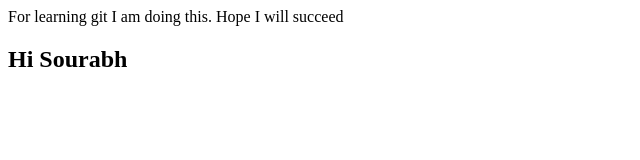
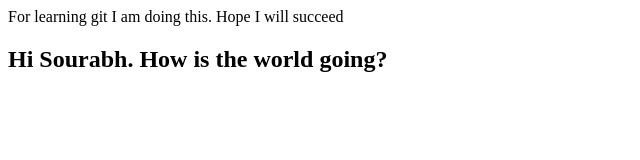
Before and after one commit to Sourabh-058/firstgitrepository, a plain HTML site: page index.html in a window 1280 px wide. Shown: the whole page, without its empty margins (0-640 px from the left). Drawn offline with Linux system fonts and the light colour scheme.

Commit message:
Update index.html

```diff
--- a/index.html
+++ b/index.html
@@ -7,6 +7,6 @@
 </head>
 <body>
     For learning git I am doing this. Hope I will succeed
-    <h2>Hi Sourabh</h2>
+    <h2>Hi Sourabh. How is the world going?</h2>
 </body>
 </html>
```
